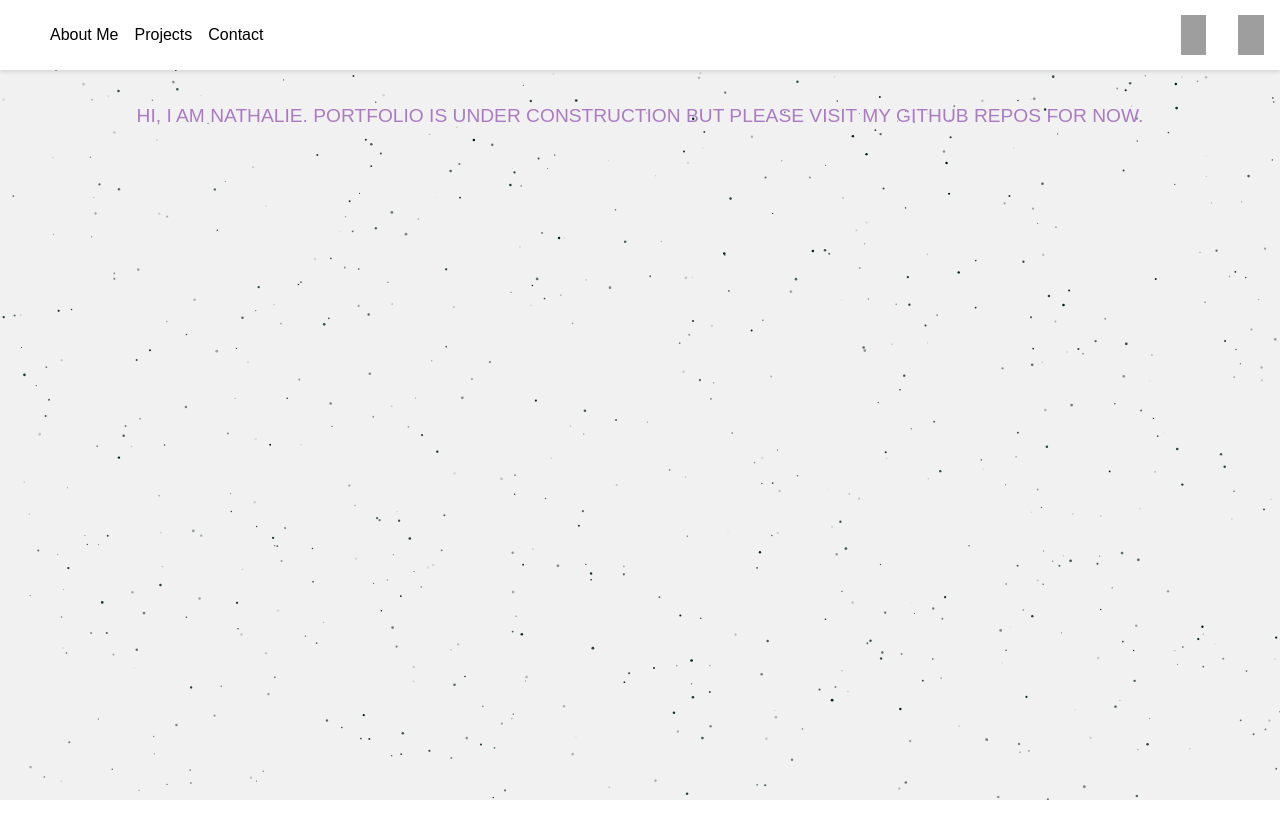
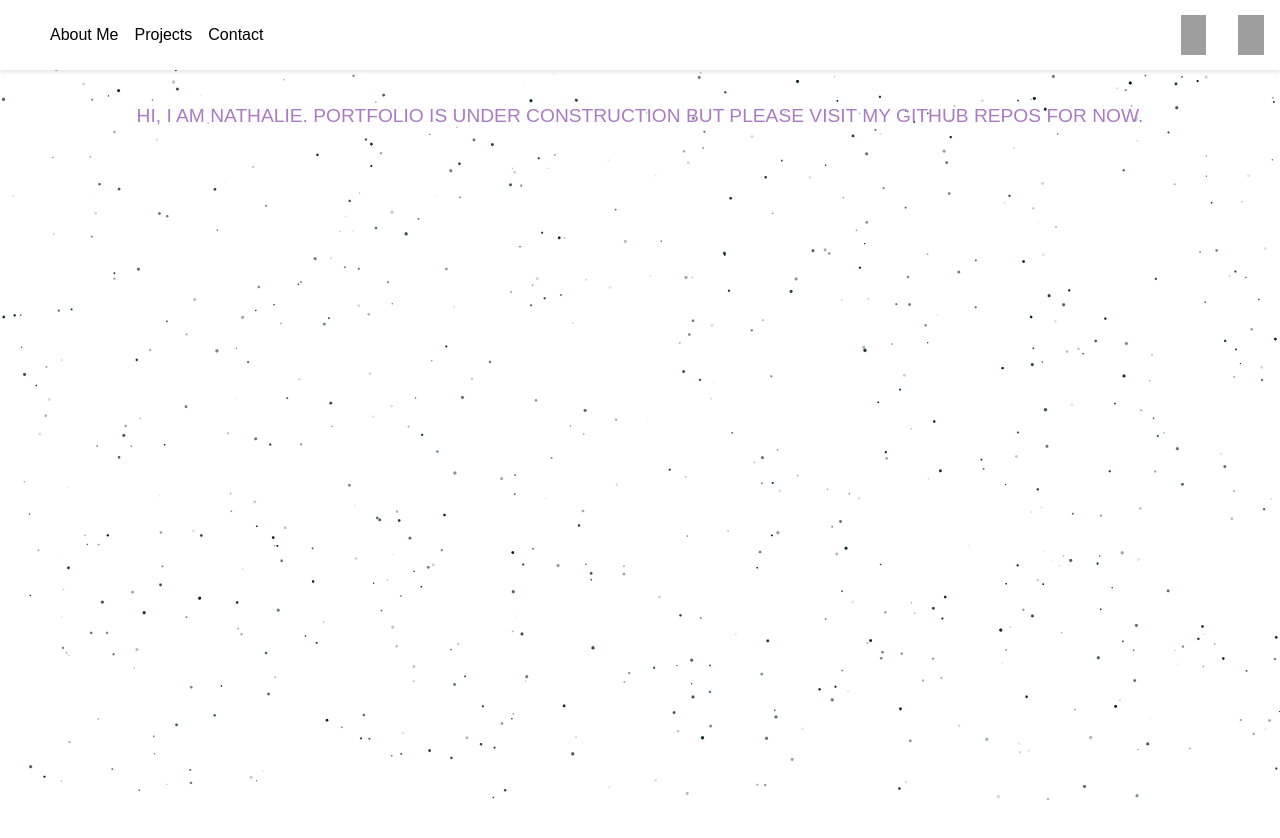
Before and after one commit to nathaliedpettersson/portfolio, a React (Create React App) app: page / in a window 1280 px wide. Shown: the top 838 px of the page. Built offline with nearby package versions, Linux system fonts and the light colour scheme; grey boxes are pictures that could not be loaded.

Commit message:
refactor: fix and add minor things to Particles

```diff
--- a/src/App.tsx
+++ b/src/App.tsx
@@ -1,5 +1,7 @@
+import { useCallback } from "react";
 import Particles from "react-tsparticles";
 import { loadFull } from "tsparticles";
+import type { Container } from 'tsparticles-engine';
 import { Link } from 'react-scroll';
 import './App.css';
 
@@ -8,6 +10,10 @@ const App = () => {
   const particlesInit = async (main: any) => {
     await loadFull(main);
   }
+
+  const particlesLoaded = useCallback(async (container: Container | undefined) => {
+    console.log(container);
+  }, []);
 
   // Import logos as images in a folder later
   const githubLogo = "https://cdn4.iconfinder.com/data/icons/iconsimple-logotypes/512/github-512.png";
@@ -18,14 +24,15 @@ const App = () => {
       <Particles
         id="tsparticles"
         init={particlesInit}
+        loaded={particlesLoaded}
         options={{
           background: {
-            color: "f1f1f1",
+            color: "FFFFFF",
           },
           fpsLimit: 20,
           particles: {
             shape: {
-              type: "circle",
+              type: "polygon",
             },
             size: {
               random: {
@@ -49,7 +56,7 @@ const App = () => {
               animation: {
                 enable: true,
                 minimumValue: 0.5,
-                speed: 1.2,
+                speed: 1,
                 sync: false,
               },
               random: {
```
